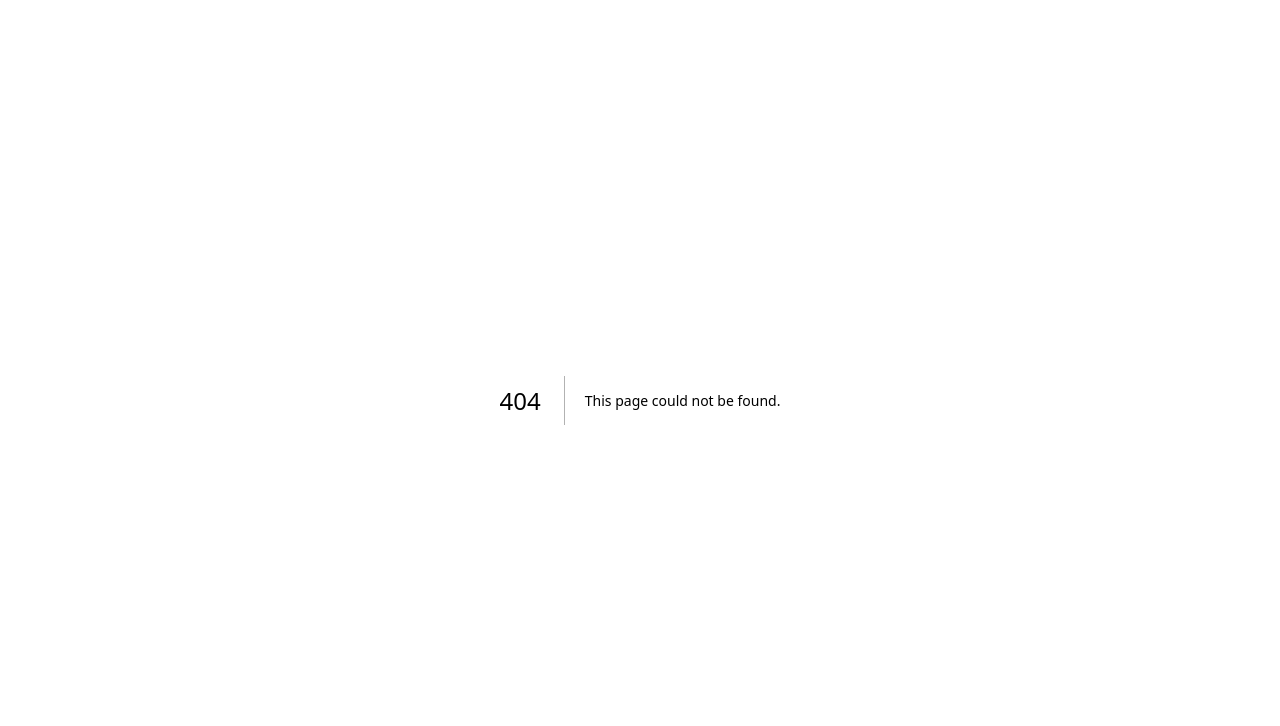
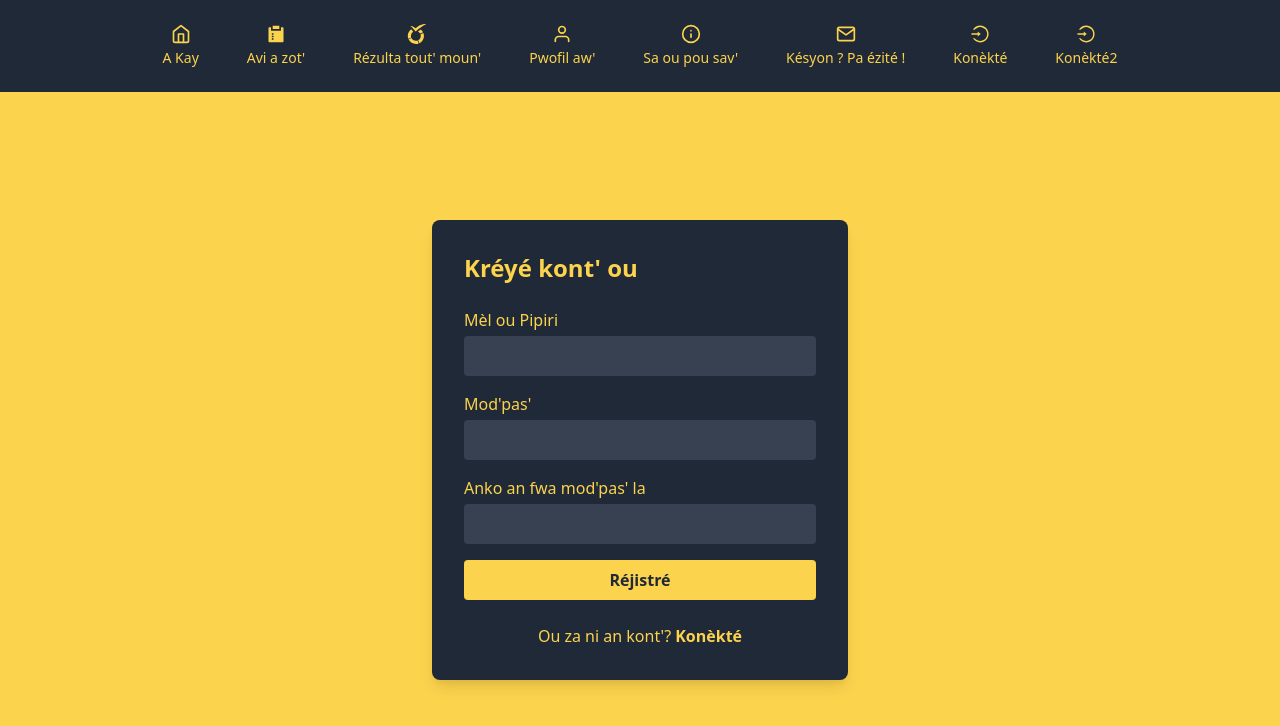
Before and after one commit to JMP-APZH/conspop2, a Next.js app in the folder web/: page /auth/register in a window 1280 px wide. Before the commit this address had no page. Shown: the top 726 px of the page. Built offline with nearby package versions, Linux system fonts and the light colour scheme.

Commit message:
log in and register pages and forms implemented

```diff
--- a/web/src/components/Navbar.tsx
+++ b/web/src/components/Navbar.tsx
@@ -18,6 +18,7 @@ export default function Navbar() {
         <NavLink href="/about" icon={<FiInfo />} text="Sa ou pou sav'" />
         <NavLink href="/contact" icon={<FiMail />} text="Késyon ? Pa ézité !" />
         <NavLink href="/auth/login" icon={<AiOutlineLogin />} text="Konèkté" />
+        <NavLink href="/auth/login2" icon={<AiOutlineLogin />} text="Konèkté2" />
         {/* <Link href="/auth/register" className="hover:text-gray-300"> Register</Link> */}
       </nav>
 
@@ -30,6 +31,7 @@ export default function Navbar() {
         <NavLink href="/about" icon={<FiInfo />} />
         <NavLink href="/contact" icon={<FiMail />} />
         <NavLink href="/auth/login" icon={<AiOutlineLogin />} />
+        <NavLink href="/auth/login2" icon={<AiOutlineLogin />} />
       </nav>
     </>
   );
@@ -39,10 +41,10 @@ export default function Navbar() {
 const NavLink = ({ href, icon, text = '' }: { href: string; icon: React.ReactNode; text?: string }) => {
   const router = useRouter();
   const isActive = router.pathname === href;
-  const activeClass = isActive ? 'bg-gray-700 text-yellow-300' : 'hover:bg-gray-700';
+  const activeClass = isActive ? 'bg-yellow-300 text-gray-800' : 'hover:bg-gray-700';
 
   return (
-    <Link href={href} className={`flex flex-col items-center mx-2 md:mx-4 p-2 rounded-lg transition-colors ${activeClass}`}>
+    <Link href={href} className={`flex flex-col items-center mx-2 md:mx-4 p-2 rounded-lg transition-colors duration-300 ${activeClass}`}>
       <span className="text-xl">{icon}</span>
       {text && <span className="mt-1 text-sm">{text}</span>}
     </Link>
--- a/web/src/pages/auth/LoginForm.tsx
+++ b/web/src/pages/auth/LoginForm.tsx
@@ -54,7 +54,7 @@ export default function LoginForm() {
       </div>
       <button
         type="submit"
-        className="w-full bg-black text-white py-2 px-4 rounded hover:bg-blue-600"
+        className="w-full bg-black text-yellow-300 font-bold py-2 px-4 rounded hover:bg-blue-600"
       >
         Konèkté
       </button>
--- a/web/src/pages/auth/login.tsx
+++ b/web/src/pages/auth/login.tsx
@@ -7,12 +7,12 @@ export default function LoginPage() {
   return (
     <PublicLayout>
       <div className="max-w-md mx-auto py-12">
-        <h1 className="text-2xl font-bold mb-6">Sign In</h1>
+        <h1 className="text-2xl font-bold mb-6">Konèkté kow'</h1>
         <LoginForm />
         <p className="mt-4 text-center">
-          Don't have an account?{' '}
-          <Link href="/auth/register" className="text-blue-500 hover:underline">
-            Register
+          Ou pni kont' ou?{' '}
+          <Link href="/auth/register" className="text-blue-500 font-bold hover:underline">
+            Réjistré kow'
           </Link>
         </p>
       </div>
--- /dev/null
+++ b/web/src/pages/auth/login2.tsx
@@ -0,0 +1,62 @@
+import PublicLayout from '../../components/PublicLayout';
+import Link from 'next/link';
+import { FiArrowLeft } from 'react-icons/fi';
+
+export default function LoginPage() {
+  return (
+    <PublicLayout>
+      <div className="max-w-md mx-auto py-12 px-4">
+        <Link href="/" className="flex items-center text-black mb-6 hover:underline">
+          <FiArrowLeft className="mr-2" /> Ritounin a kay
+        </Link>
+
+        <div className="bg-gray-800 p-8 rounded-lg shadow-lg">
+          <h1 className="text-2xl font-bold text-yellow-300 mb-6">Konèkté</h1>
+
+          <form className="space-y-4">
+            <div>
+              <label htmlFor="email" className="block text-yellow-300 mb-1">Mèl ou Pipiri</label>
+              <input
+                type="email"
+                id="email"
+                className="w-full px-4 py-2 bg-gray-700 text-white rounded focus:outline-none focus:ring-2 focus:ring-yellow-300"
+                required
+              />
+            </div>
+
+            <div>
+              <label htmlFor="password" className="block text-yellow-300 mb-1">Mod'pas'</label>
+              <input
+                type="password"
+                id="password"
+                className="w-full px-4 py-2 bg-gray-700 text-white rounded focus:outline-none focus:ring-2 focus:ring-yellow-300"
+                required
+              />
+            </div>
+
+            <button
+              type="submit"
+              className="w-full bg-yellow-300 text-gray-800 py-2 px-4 rounded font-bold hover:bg-yellow-400 transition-colors"
+            >
+              Konèkté kow'
+            </button>
+          </form>
+
+          <div className="mt-6 text-center space-y-2">
+            <p className="text-yellow-300">
+              Ou poho ni kont' ou?{' '}
+              <Link href="/auth/register" className="font-bold hover:underline">
+                Réjistré kow'
+              </Link>
+            </p>
+            <p className="text-yellow-300">
+              <Link href="/auth/forgot-password" className="text-sm hover:underline">
+                Oublié mod'pas' ou?
+              </Link>
+            </p>
+          </div>
+        </div>
+      </div>
+    </PublicLayout>
+  );
+}
--- /dev/null
+++ b/web/src/pages/auth/register.tsx
@@ -0,0 +1,65 @@
+import PublicLayout from '../../components/PublicLayout';
+import Link from 'next/link';
+import { FiArrowLeft } from 'react-icons/fi';
+
+export default function RegisterPage() {
+  return (
+    <PublicLayout>
+      <div className="max-w-md mx-auto py-12 px-4">
+        <Link href="/" className="flex items-center text-yellow-300 mb-6 hover:underline">
+          <FiArrowLeft className="mr-2" /> Retour à l'accueil
+        </Link>
+
+        <div className="bg-gray-800 p-8 rounded-lg shadow-lg">
+          <h1 className="text-2xl font-bold text-yellow-300 mb-6">Kréyé kont' ou</h1>
+
+          <form className="space-y-4">
+            <div>
+              <label htmlFor="email" className="block text-yellow-300 mb-1">Mèl ou Pipiri</label>
+              <input
+                type="email"
+                id="email"
+                className="w-full px-4 py-2 bg-gray-700 text-white rounded focus:outline-none focus:ring-2 focus:ring-yellow-300"
+                required
+              />
+            </div>
+
+            <div>
+              <label htmlFor="password" className="block text-yellow-300 mb-1">Mod'pas'</label>
+              <input
+                type="password"
+                id="password"
+                className="w-full px-4 py-2 bg-gray-700 text-white rounded focus:outline-none focus:ring-2 focus:ring-yellow-300"
+                required
+              />
+            </div>
+
+            <div>
+              <label htmlFor="confirmPassword" className="block text-yellow-300 mb-1">Anko an fwa mod'pas' la</label>
+              <input
+                type="password"
+                id="confirmPassword"
+                className="w-full px-4 py-2 bg-gray-700 text-white rounded focus:outline-none focus:ring-2 focus:ring-yellow-300"
+                required
+              />
+            </div>
+
+            <button
+              type="submit"
+              className="w-full bg-yellow-300 text-gray-800 py-2 px-4 rounded font-bold hover:bg-yellow-400 transition-colors"
+            >
+              Réjistré
+            </button>
+          </form>
+
+          <p className="mt-6 text-center text-yellow-300">
+            Ou za ni an kont'?{' '}
+            <Link href="/auth/login" className="font-bold hover:underline">
+              Konèkté
+            </Link>
+          </p>
+        </div>
+      </div>
+    </PublicLayout>
+  );
+}
```
